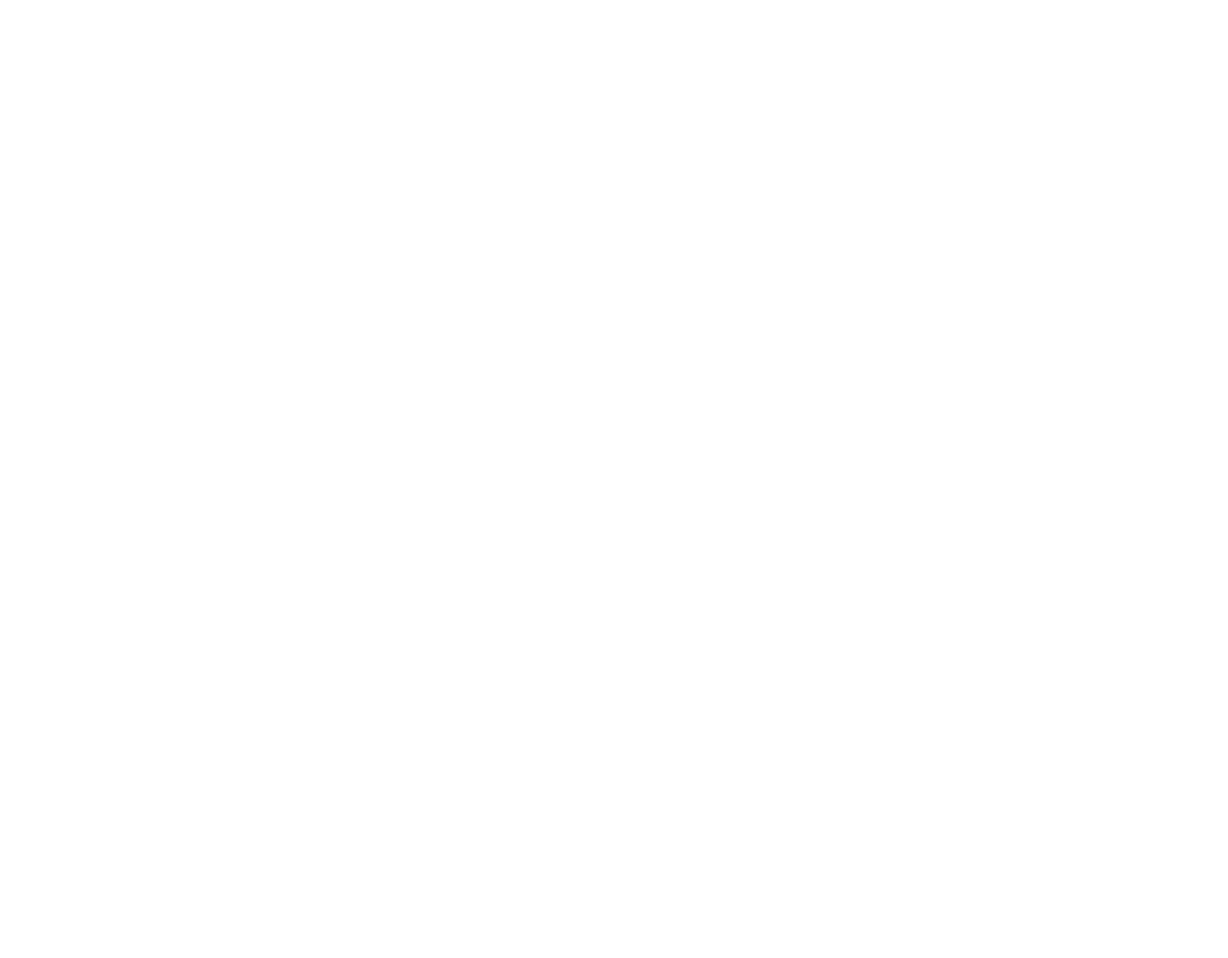
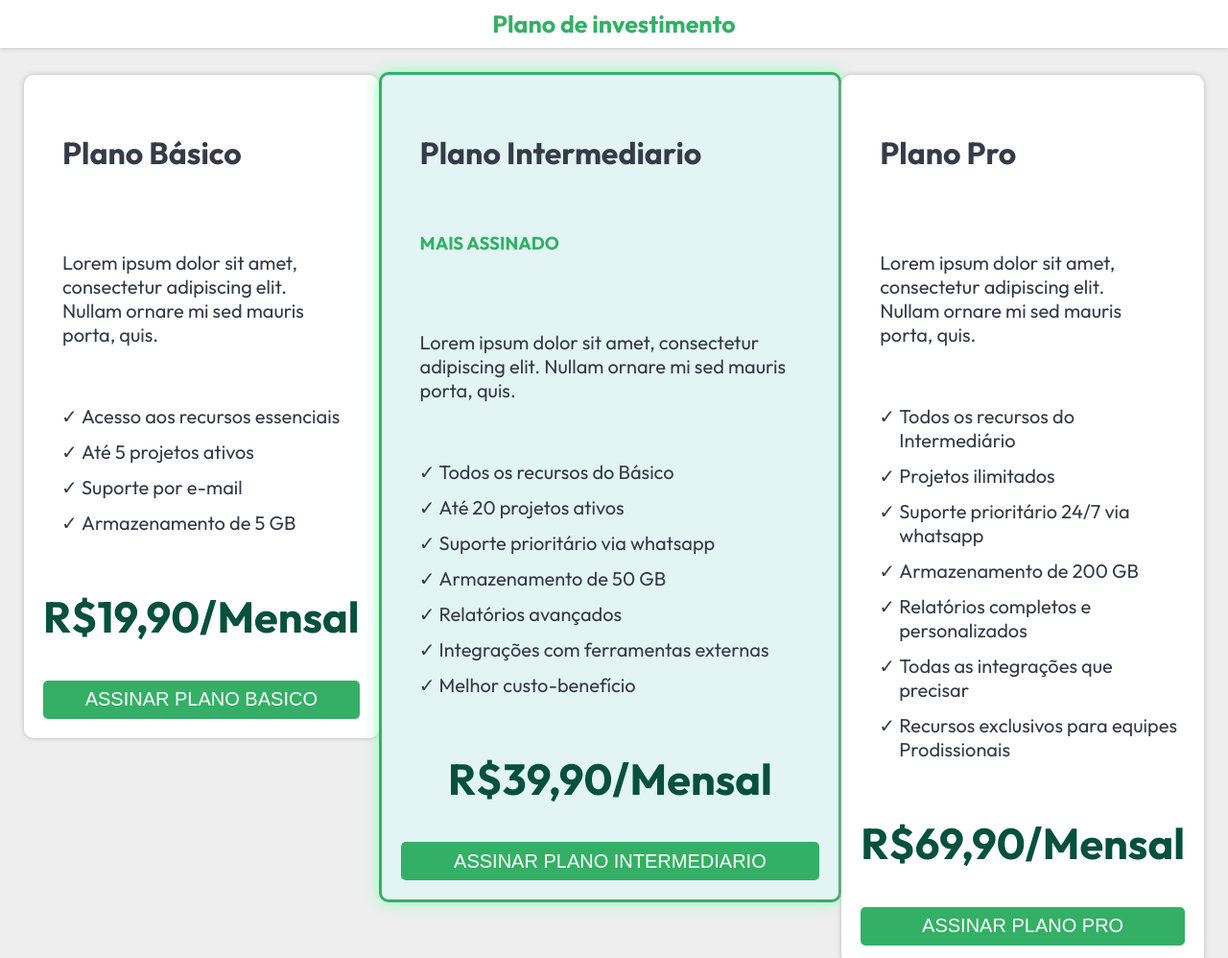
Before and after one commit to JoaoPedroFavero/DESI_ListaExercicios_Frontend, a plain HTML site: page Ex007/index.html in a window 1280 px wide. Shown: the top 998 px of the page at 96% size. Before the commit the page ends 800 px from the top, so only its background shows below. Drawn offline with Linux system fonts and the light colour scheme.

Commit message:
Ex007 completo

```diff
--- a/Ex007/index.html
+++ b/Ex007/index.html
@@ -26,7 +26,72 @@ Todos os botões devem ter o mesmo estilo, com efeito de hover.
 </head>
 
 <body>
+    <header>
+        Plano de investimento
+    </header>
 
+    <main>
+        <div class="left-card">
+            <h1>Plano Básico</h1>
+
+            <p>Lorem ipsum dolor sit amet, consectetur adipiscing elit. Nullam ornare mi sed mauris porta, quis.</p>
+
+            <ul>
+                <li>Acesso aos recursos essenciais</li>
+                <li>Até 5 projetos ativos</li>
+                <li>Suporte por e-mail</li>
+                <li>Armazenamento de 5 GB</li>
+            </ul>
+
+            <h2>R$19,90/Mensal</h2>
+
+            <button type="submit">ASSINAR PLANO BASICO</button>
+
+        </div>
+
+        <div class="middle-card">
+            <h1>Plano Intermediario</h1>
+
+            <h3>MAIS ASSINADO</h3>
+
+            <p>Lorem ipsum dolor sit amet, consectetur adipiscing elit. Nullam ornare mi sed mauris porta, quis.</p>
+
+            <ul>
+                <li>Todos os recursos do Básico</li>
+                <li>Até 20 projetos ativos</li>
+                <li>Suporte prioritário via whatsapp</li>
+                <li>Armazenamento de 50 GB</li>
+                <li>Relatórios avançados</li>
+                <li>Integrações com ferramentas externas</li>
+                <li>Melhor custo-benefício</li>
+            </ul>
+
+            <h2>R$39,90/Mensal</h2>
+
+            <button type="submit">ASSINAR PLANO INTERMEDIARIO</button>
+        </div>
+
+        <div class="right-card">
+            <h1>Plano Pro</h1>
+
+            <p>Lorem ipsum dolor sit amet, consectetur adipiscing elit. Nullam ornare mi sed mauris porta, quis.</p>
+
+            <ul>
+                <li>Todos os recursos do Intermediário</li>
+                <li>Projetos ilimitados</li>
+                <li>Suporte prioritário 24/7 via whatsapp</li>
+                <li>Armazenamento de 200 GB</li>
+                <li>Relatórios completos e personalizados</li>
+                <li>Todas as integrações que precisar</li>
+                <li>Recursos exclusivos para equipes Prodissionais</li>
+            </ul>
+
+            <h2>R$69,90/Mensal</h2>
+
+            <button type="submit">ASSINAR PLANO PRO</button>
+        </div>
+
+    </main>
 </body>
 
 </html>
--- a/Ex007/style.css
+++ b/Ex007/style.css
@@ -1,3 +1,137 @@
-body{
+:root {
+    --background-color: rgb(238, 238, 238);
+    --background-color-shadow: rgb(182, 182, 182);
+    --light-green: rgb(51, 176, 101);
+    --background-green: rgb(226, 245, 244);
+    --text-color-green: rgb(6, 81, 60);
+    --text-color-grey: rgb(53, 59, 71);
+}
+
+body {
     font-family: "Outfit", sans-serif;
+    height: 100vh;
+    width: 100vw;
+    margin: 0;
+    overflow-y: hidden;
+    overflow-x: hidden;
+    background-color: var(--background-color);
 }
+
+header {
+    min-height: 50px;
+    width: 100%;
+    background-color: white;
+    color: var(--light-green);
+    font-size: 25px;
+    font-weight: bold;
+    display: flex;
+    justify-content: center;
+    align-items: center;
+
+    box-shadow: 0 0 5px var(--background-color-shadow);
+}
+
+/* CARTÕES PAI */
+main {
+    display: flex;
+    align-items: first baseline;
+    justify-content: space-evenly;
+    margin: 25px;
+}
+
+/* CARTÕES */
+.left-card {
+    display: flex;
+    flex-direction: column;
+
+    width: 400px;
+    min-height: auto;
+    background-color: white;
+    border-radius: 10px;
+    box-shadow: 0 0 5px var(--background-color-shadow);
+    padding: 20px;
+
+}
+
+.middle-card {
+    display: flex;
+    flex-direction: column;
+    width: 550px;
+    min-height: auto;
+    background-color: var(--background-green);
+    border: 3px solid var(--light-green);
+    border-radius: 10px;
+    box-shadow: 0 0 15px rgb(135, 255, 183);
+    padding: 20px;
+    margin-bottom: 0;
+
+    h3{
+        color: var(--light-green);
+        padding: 20px;
+        margin-top: 0;
+    }
+}
+
+.right-card {
+    display: flex;
+    flex-direction: column;
+    width: 400px;
+    min-height: auto;
+    background-color: white;
+    border-radius: 10px;
+    box-shadow: 0 0 5px var(--background-color-shadow);
+    padding: 20px;
+
+}
+
+.left-card h1, .middle-card h1, .right-card h1{
+    color: var(--text-color-grey);
+    padding: 20px;
+}
+
+.left-card h2, .middle-card h2, .right-card h2{
+    color: var(--text-color-green);
+    font-size: 45px;
+    display: flex;
+    justify-content: center;
+    align-items: center;
+}
+
+.left-card p, .middle-card p, .right-card p{
+    font-size: 20px;
+    padding: 20px;
+    color: var(--text-color-grey);
+}
+
+ul{
+    display: flex;
+    flex-direction: column;
+    font-size: 20px;
+    gap: 12px;
+    list-style-type: "✓ ";
+    color: var(--text-color-grey);
+}
+
+/* BOTÔES */
+button{
+    display: flex;
+    flex-direction: column;
+    align-items: center;
+    justify-content: center;
+    height: 40px;
+    width: auto;
+    border: none;
+    border-radius: 5px;
+    background-color: var(--light-green);
+    color: white;
+    font-size: 20px;
+    padding: 15px;
+    cursor: pointer;
+
+    &:hover{
+        background-color: white;
+        color: var(--light-green);
+        border: 2px solid var(--light-green);
+    }
+
+}
```
